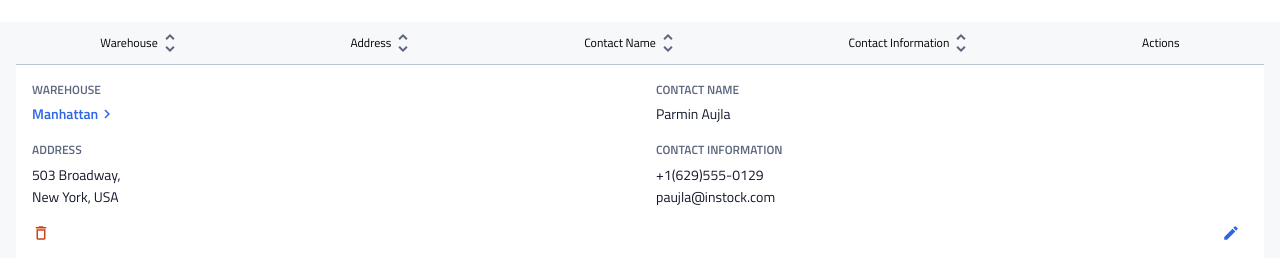
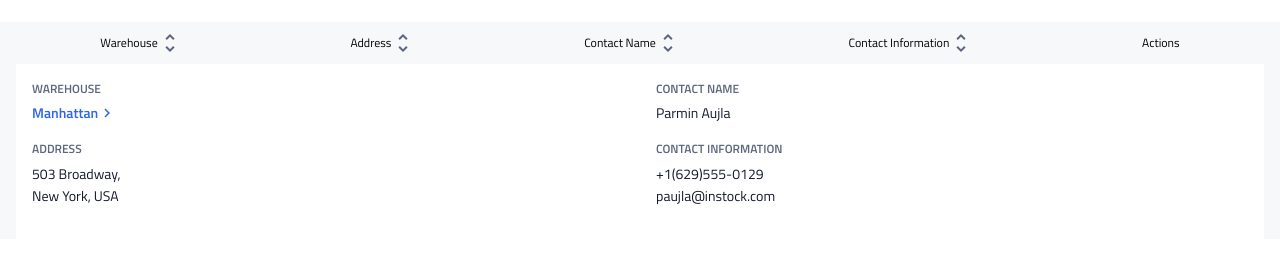
Before and after one commit to freeHashBrown/instock-silentdebuggers, a React (Create React App) app: page /warehouses in a window 1280 px wide. Shown: the part 420-698 px from the top of the page. Built offline with nearby package versions, Linux system fonts and the light colour scheme.

Commit message:
Fix bug og edit icon and chevron icon being positioned incorrectly

```diff
--- a/src/components/WarehouseItem/WarehouseItem.jsx
+++ b/src/components/WarehouseItem/WarehouseItem.jsx
@@ -16,7 +16,7 @@ const WarehouseItem = () => {
                         <p className='warehouse-item__data body-medium warehouse-item__data--select'>
                             Manhattan
                         </p>
-                        <img src={chevron} alt="chevron" className='warehouse-item__icon'/>
+                        <img src={chevron} alt="chevron" className='warehouse-item__chevron'/>
                     </div>
                 </div>
                 <div className='warehouse-item__box'>
@@ -50,7 +50,7 @@ const WarehouseItem = () => {
                         paujla@instock.com
                     </p>
                 </div>
-                <img src={edit} alt="edit" className='warehouse-item__icon warehouse-item__icon--selected'/>
+                <img src={edit} alt="edit" className='warehouse-item__icon warehouse-item__icon--select'/>
             </div>
         </section>
     );
--- a/src/components/WarehouseItem/WarehouseItem.scss
+++ b/src/components/WarehouseItem/WarehouseItem.scss
@@ -1,4 +1,6 @@
 @use "../../styles/partials/colors" as *;
+@use "../../styles/partials/breakpoints" as *;
+
 
 .warehouse-item {
     display: flex;
@@ -7,6 +9,10 @@
     background-color: $white;
     justify-content: space-between;
     position: relative;
+
+    @include tablet {
+        border-top: none;
+    }
 
     &__column {
         display: flex;
@@ -54,11 +60,20 @@
         width: 1.125rem;
         height: 1.125rem;
 
-        &--selected {
+        @include tablet {
+            display: none;
+        }
+
+        &--select {
             position: absolute;
             bottom: 1rem;
             right: 1.5rem;
         }
+    }
+
+    &__chevron {
+        width: 1.125rem;
+        height: 1.125rem;
 
     }
 }
--- a/src/components/WarehouseList/WarehouseList.scss
+++ b/src/components/WarehouseList/WarehouseList.scss
@@ -1,4 +1,5 @@
 @use "../../styles/partials/colors" as *;
+@use "../../styles/partials/breakpoints" as *;
 
 .warehouse-list {
     display: flex;
@@ -8,13 +9,17 @@
     background-color: $light-grey;
 
     &__header {
-        display: flex;
-        justify-content: space-around;
+        display: none;
+
+        @include tablet {
+            display: flex;
+            justify-content: space-around;
+            border-top: none;
+        }
 
     }
 
     &__box {
         display: flex;
-        // padding: 0 2rem 0 2rem;
     }
 }
```
